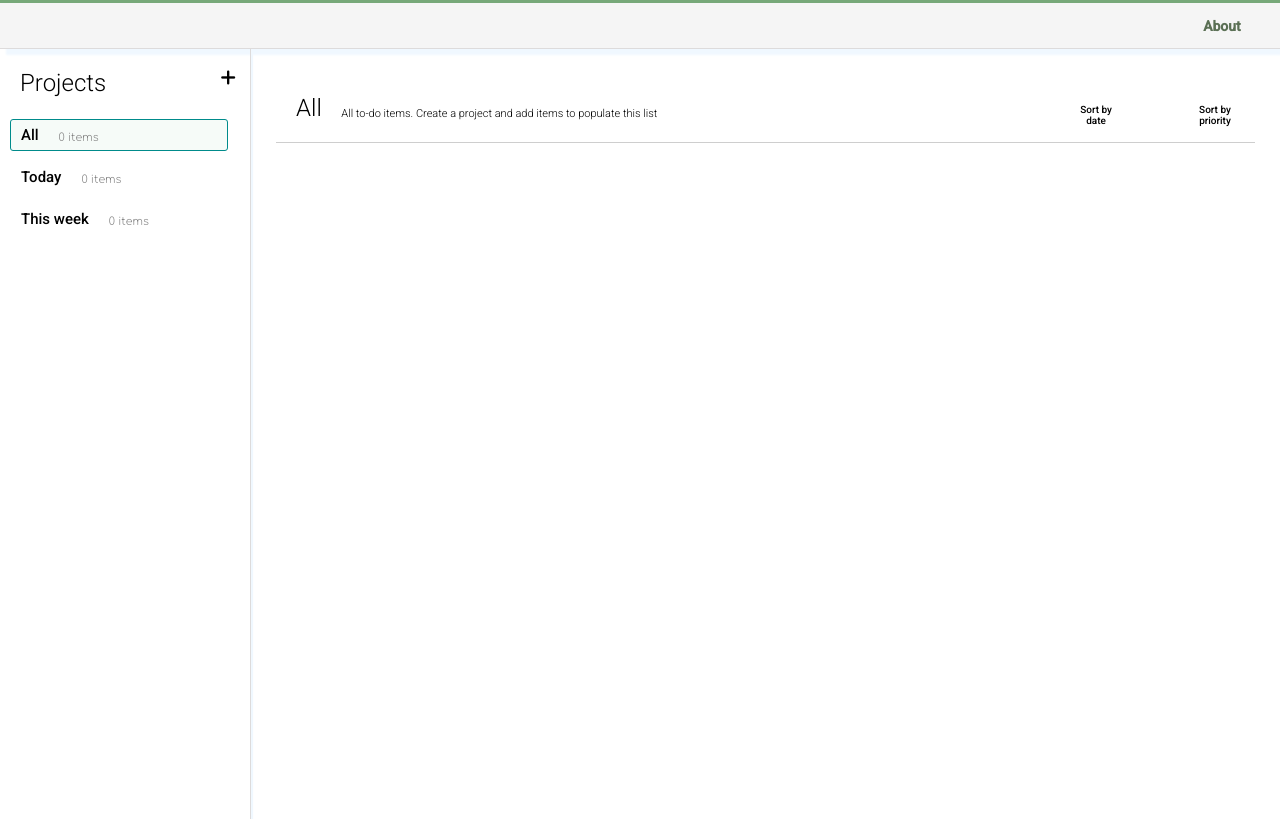
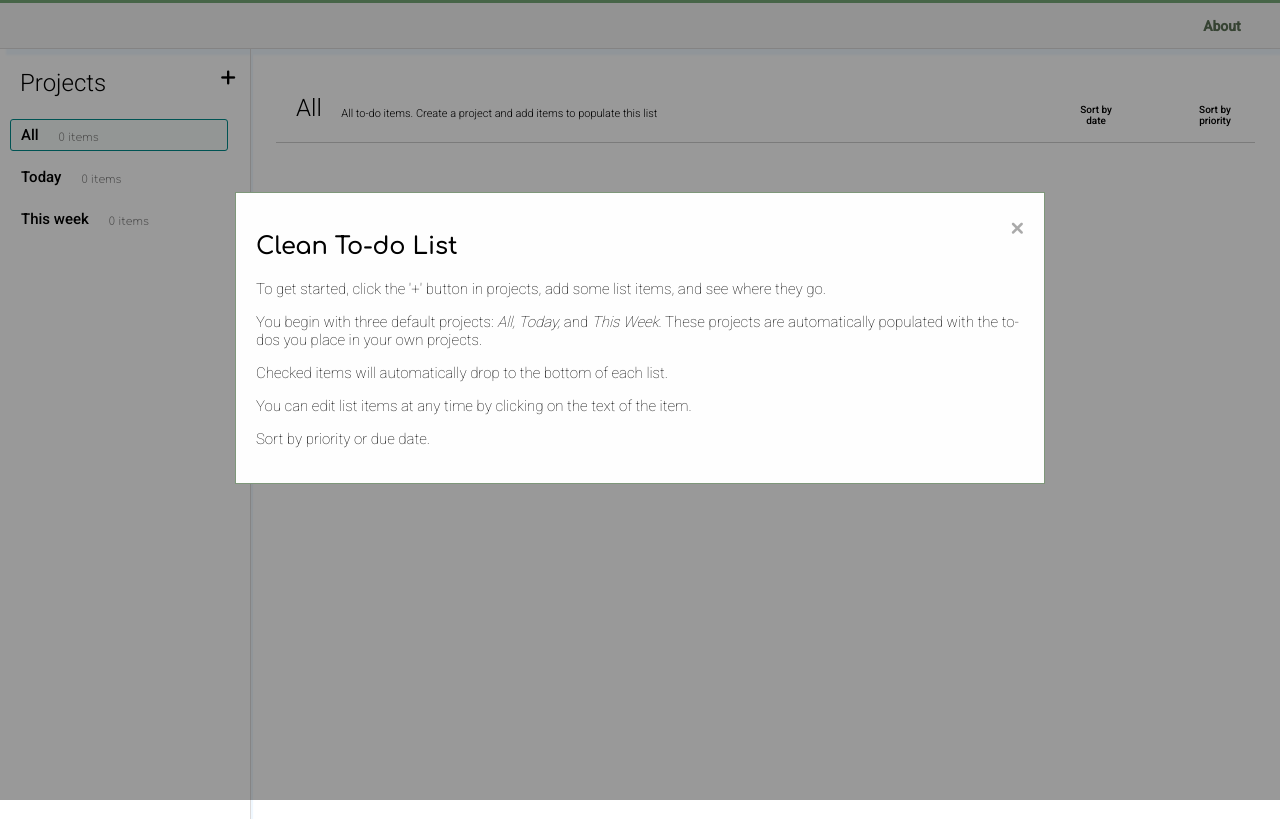
Before and after one commit to rypmaloney/clean-to-do, a website built with webpack: page dist/index.html in a window 1280 px wide. Built offline with nearby package versions, Linux system fonts and the light colour scheme.

Commit message:
About modal appears automatically on open.

```diff
--- a/dist/index.html
+++ b/dist/index.html
@@ -21,11 +21,12 @@
 
       <div class="about-content">
         <span id = 'closeModal' class="close">&times;</span>
-        <h2>How to use this to-do list</h2>
+        <h2>Clean To-do List</h2>
         <p>To get started, click the '+' button in projects, add some list items, and see where they go.</p>
-        <p>This to do list begins by default with three projects: All, Today, and This Week. These projects are automatically populated with to-dos you place in your own projects. </p>
+        <p>You begin with three default projects: <i>All, Today,</i> and <i>This Week</i>. These projects are automatically populated with the to-dos you place in your own projects. </p>
         <p>Checked items will automatically drop to the bottom of each list.</p>
         <p>You can edit list items at any time by clicking on the text of the item.</p>
+        <p>Sort by priority or due date.</p>
       </div>
 
     </div>
--- a/dist/style.css
+++ b/dist/style.css
@@ -480,7 +480,7 @@ body {
 
 
 .modal {
-    display: none;
+    display: block;
     position: fixed; /* Stay in place */
     z-index: 1; /* Sit on top */
     left: 0;
@@ -501,7 +501,10 @@ body {
   }
 
   .about-content > p {
-      font-size: 13px;
+      font-size: 15px;
+      font-family: 'roboto', sans-serif;
+      font-weight: 200;
+      margin-top: 5px;
   }
 
   .close {
```
Also changed, not shown: 1 other file.
